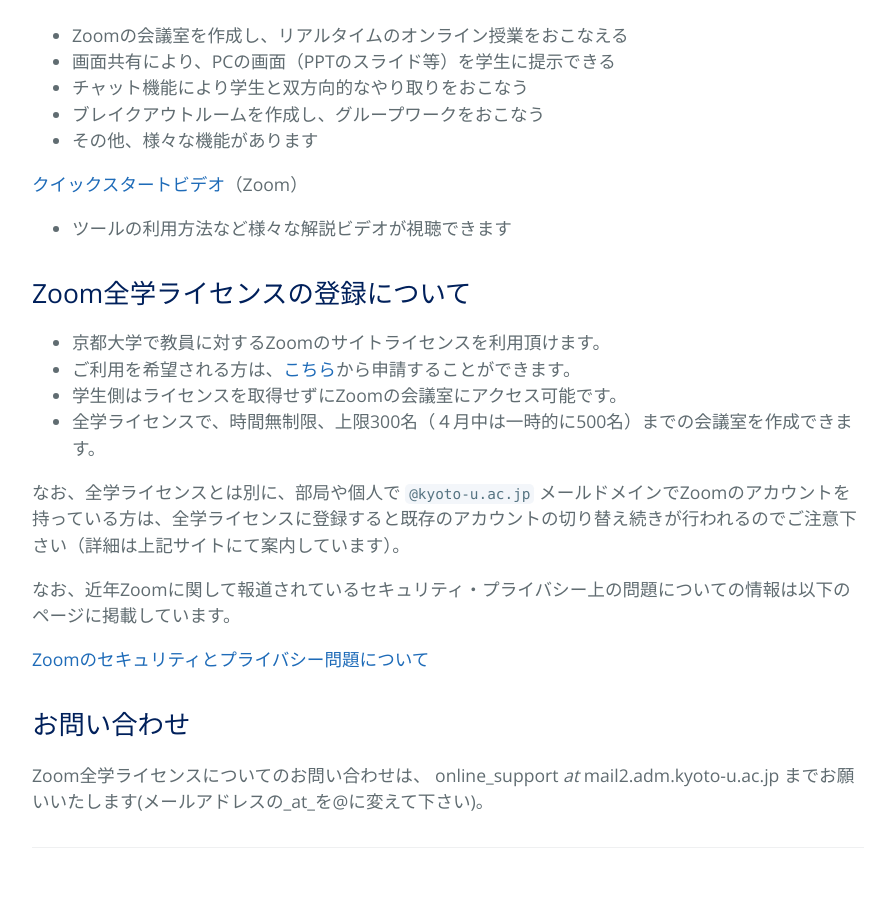
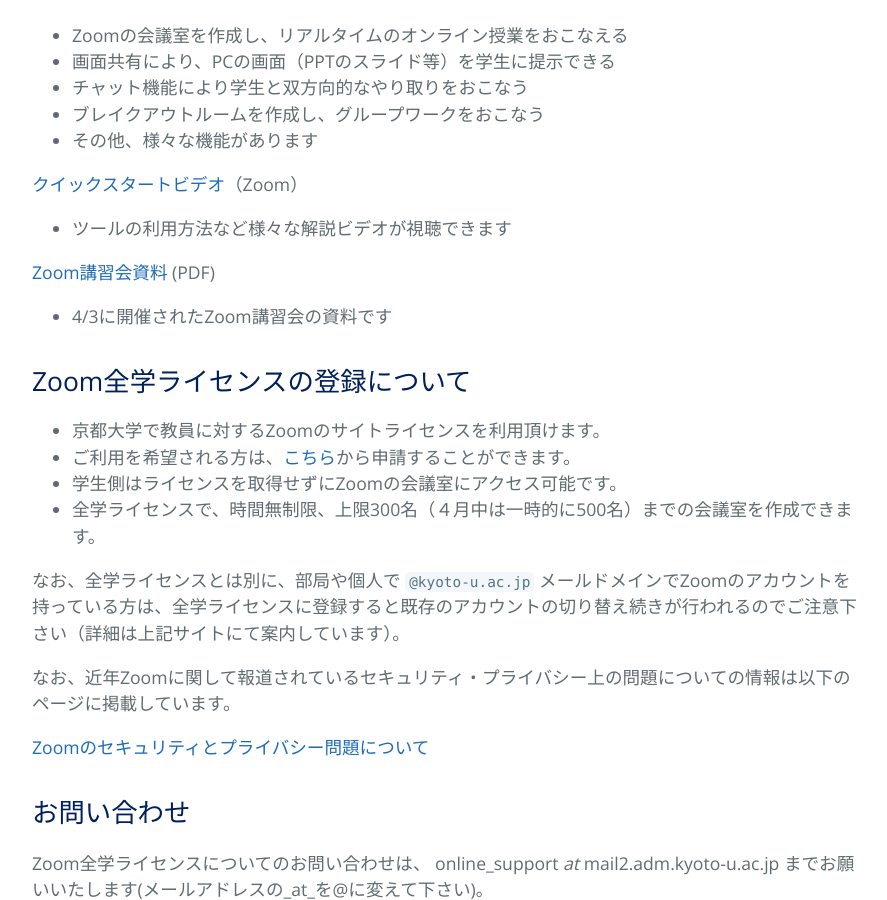
Before and after one commit to kyoto-u/online-edu, a Jekyll site: the page built from zoom.md, in a window 1280 px wide and 900 px high, scrolled down 1035 px. Shown: the whole window, without its empty margins (192-1079 px from the left). Built offline with Jekyll 4.4.1, drawn with Linux system fonts in a browser that asks for light colours; our own code applies the rules of GitHub Pages for plain Markdown files.

Commit message:
Update zoom.md

```diff
--- a/zoom.md
+++ b/zoom.md
@@ -27,6 +27,9 @@ title: オンラインミーティングサービス(Zoom全学ライセンス)
 [クイックスタートビデオ](https://www.youtube.com/playlist?list=PLKpRxBfeD1kHaJpuWa-DKjWykMedlLZ0x)（Zoom）
 - ツールの利用方法など様々な解説ビデオが視聴できます
 
+[Zoom講習会資料](https://drive.google.com/file/d/1qwR5cWeZ4PkVAUT44Sr7awY9YBNpzpIW/view) (PDF)
+- 4/3に開催されたZoom講習会の資料です
+
 ## Zoom全学ライセンスの登録について
 
 - 京都大学で教員に対するZoomのサイトライセンスを利用頂けます。
```
